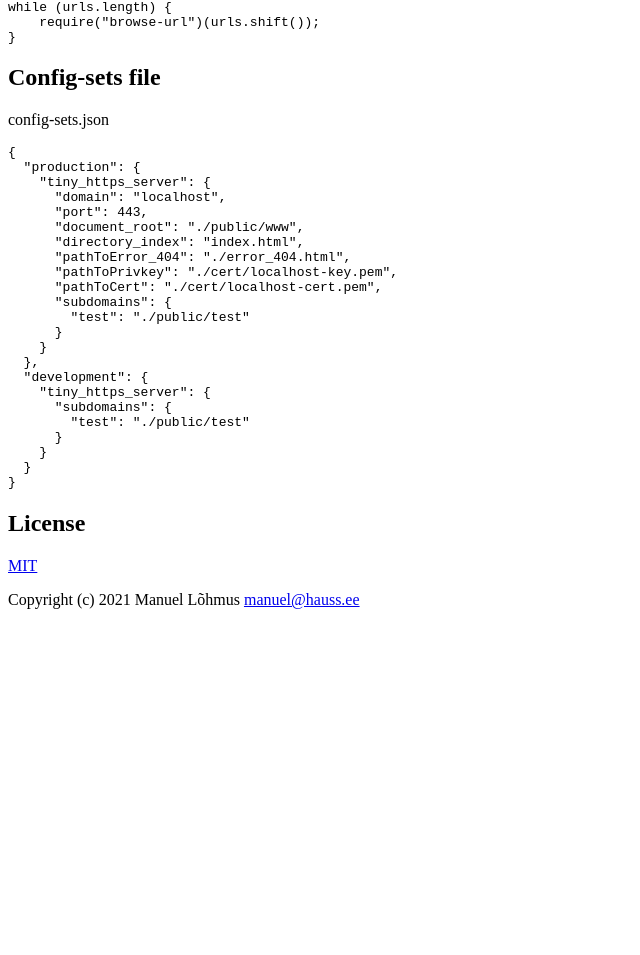
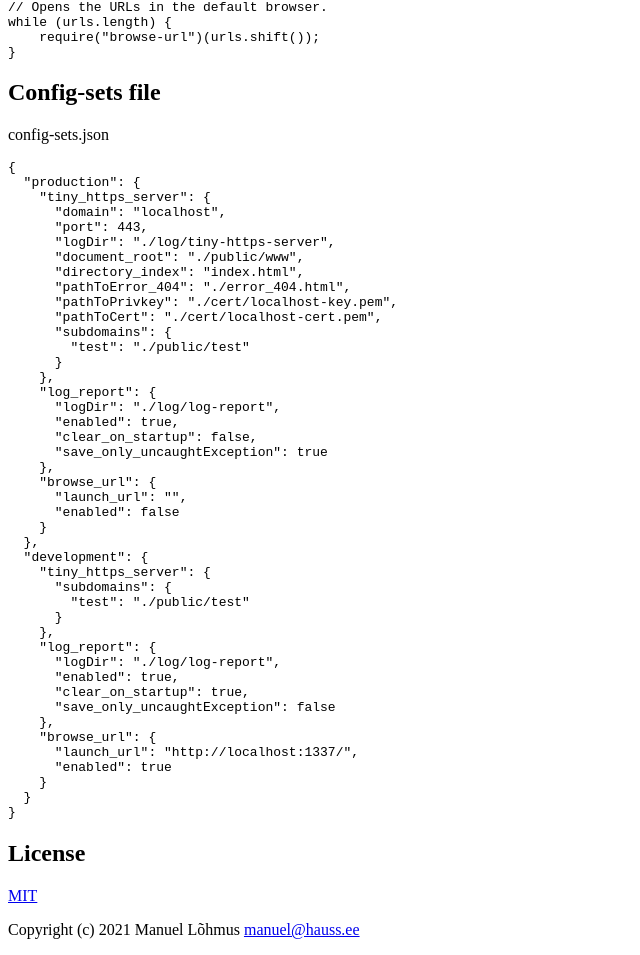
Before and after one commit to manuel-lohmus/tiny-https-server, a website: page README.html in a window 1280 px wide. Shown: the part 1324-2279 px from the top of the page, without its empty margins (0-640 px from the left). Before the commit the page ends 1949 px from the top, so only its background shows below. Drawn offline with Linux system fonts and the light colour scheme.

Commit message:
Added log function

```diff
--- a/README.html
+++ b/README.html
@@ -16,11 +16,10 @@ Serving static files.</p>
 <p><code>npm install tiny-https-server</code></p>
 <h2 id="usage-example">Usage example</h2>
 <p>app.js</p>
-<pre><code class="language-js">&quot;use strict&quot;;
+<pre><code class="language-js">require('log-report');
 
 if (require(&quot;try-to-run&quot;)()) {
     // isMainThread
-    require('log-report').clear();
     return;
 }
 
@@ -29,6 +28,8 @@ var options = require(&quot;config-sets&quot;).tiny_https_server;
 options.subdomains = { test: &quot;./public/test&quot; };
 
 var server = require(&quot;tiny-https-server&quot;);
+//var server = require(&quot;./server.min.js&quot;);
+
 // Console log
 server.on(&quot;request&quot;, function (req, res, next) {
     console.timeLog(&quot;Time&quot;, `Url: ${req.headers.host}${req.url}`);
@@ -75,6 +76,7 @@ while (urls.length) {
     &quot;tiny_https_server&quot;: {
       &quot;domain&quot;: &quot;localhost&quot;,
       &quot;port&quot;: 443,
+      &quot;logDir&quot;: &quot;./log/tiny-https-server&quot;,
       &quot;document_root&quot;: &quot;./public/www&quot;,
       &quot;directory_index&quot;: &quot;index.html&quot;,
       &quot;pathToError_404&quot;: &quot;./error_404.html&quot;,
@@ -83,6 +85,16 @@ while (urls.length) {
       &quot;subdomains&quot;: {
         &quot;test&quot;: &quot;./public/test&quot;
       }
+    },
+    &quot;log_report&quot;: {
+      &quot;logDir&quot;: &quot;./log/log-report&quot;,
+      &quot;enabled&quot;: true,
+      &quot;clear_on_startup&quot;: false,
+      &quot;save_only_uncaughtException&quot;: true
+    },
+    &quot;browse_url&quot;: {
+      &quot;launch_url&quot;: &quot;&quot;,
+      &quot;enabled&quot;: false
     }
   },
   &quot;development&quot;: {
@@ -90,6 +102,16 @@ while (urls.length) {
       &quot;subdomains&quot;: {
         &quot;test&quot;: &quot;./public/test&quot;
       }
+    },
+    &quot;log_report&quot;: {
+      &quot;logDir&quot;: &quot;./log/log-report&quot;,
+      &quot;enabled&quot;: true,
+      &quot;clear_on_startup&quot;: true,
+      &quot;save_only_uncaughtException&quot;: false
+    },
+    &quot;browse_url&quot;: {
+      &quot;launch_url&quot;: &quot;http://localhost:1337/&quot;,
+      &quot;enabled&quot;: true
     }
   }
 }
--- a/test.js
+++ b/test.js
@@ -1,8 +1,9 @@
 "use strict";
+
+require('log-report');
 
 if (require("try-to-run")()) {
     // isMainThread
-    require('log-report').clear();
     return;
 }
 
```
Also changed, not shown: config-sets.json (+17 -1 lines), package.json (+5 -5 lines), README.md, 1 other file.
